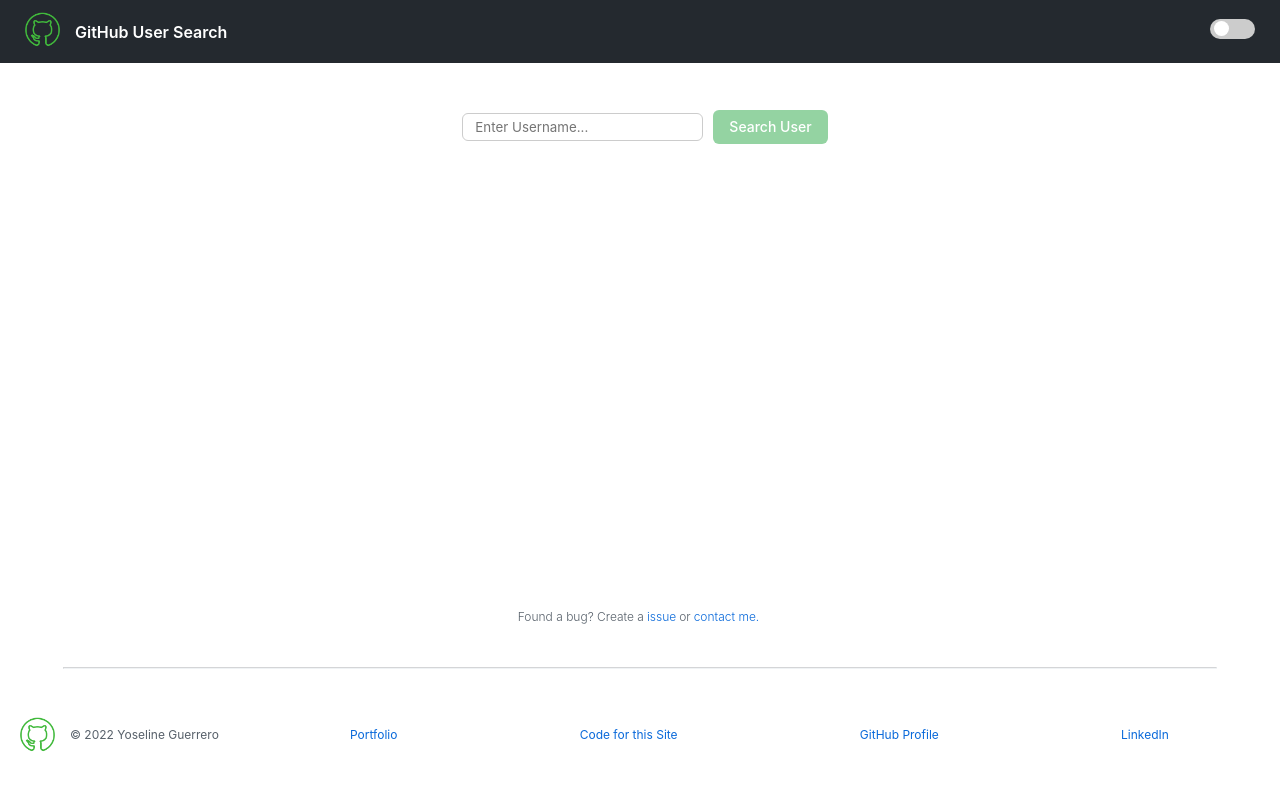
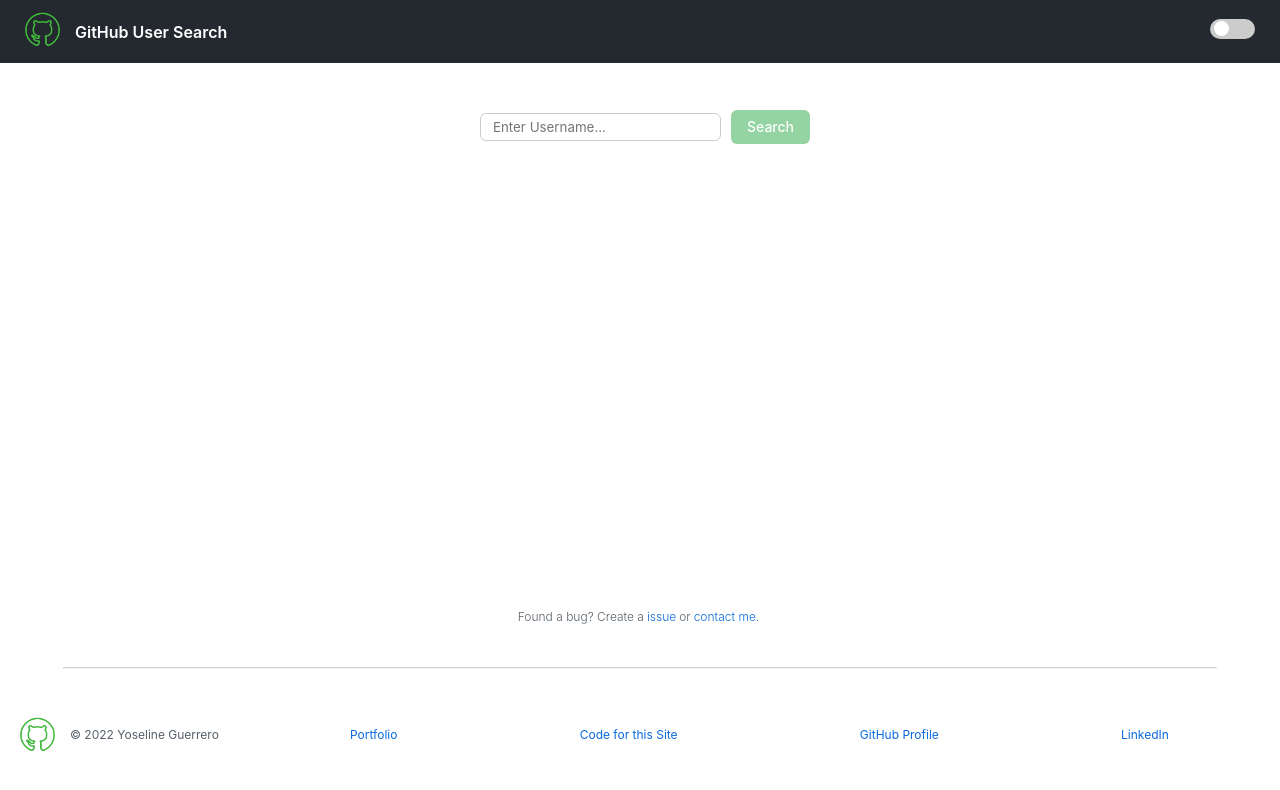
Before and after one commit to YoselineGuerrero/github-user-search, a React (Create React App) app in the folder api-practice/: page / in a window 1280 px wide. Shown: the top 790 px of the page. Built offline with nearby package versions, Linux system fonts and the light colour scheme; no server answers.

Commit message:
Search User to Search

```diff
--- a/api-practice/src/mainPage.js
+++ b/api-practice/src/mainPage.js
@@ -28,7 +28,7 @@
           <label>
             <input type="text" name="username" onChange={handleChange} placeholder="Enter Username..."/>
           </label>
-          <input type="submit" value="Search User" disabled={disabled}/>
+          <input type="submit" value="Search" disabled={disabled}/>
         </form>
       </div>
       <div id='body-padding'>
```
